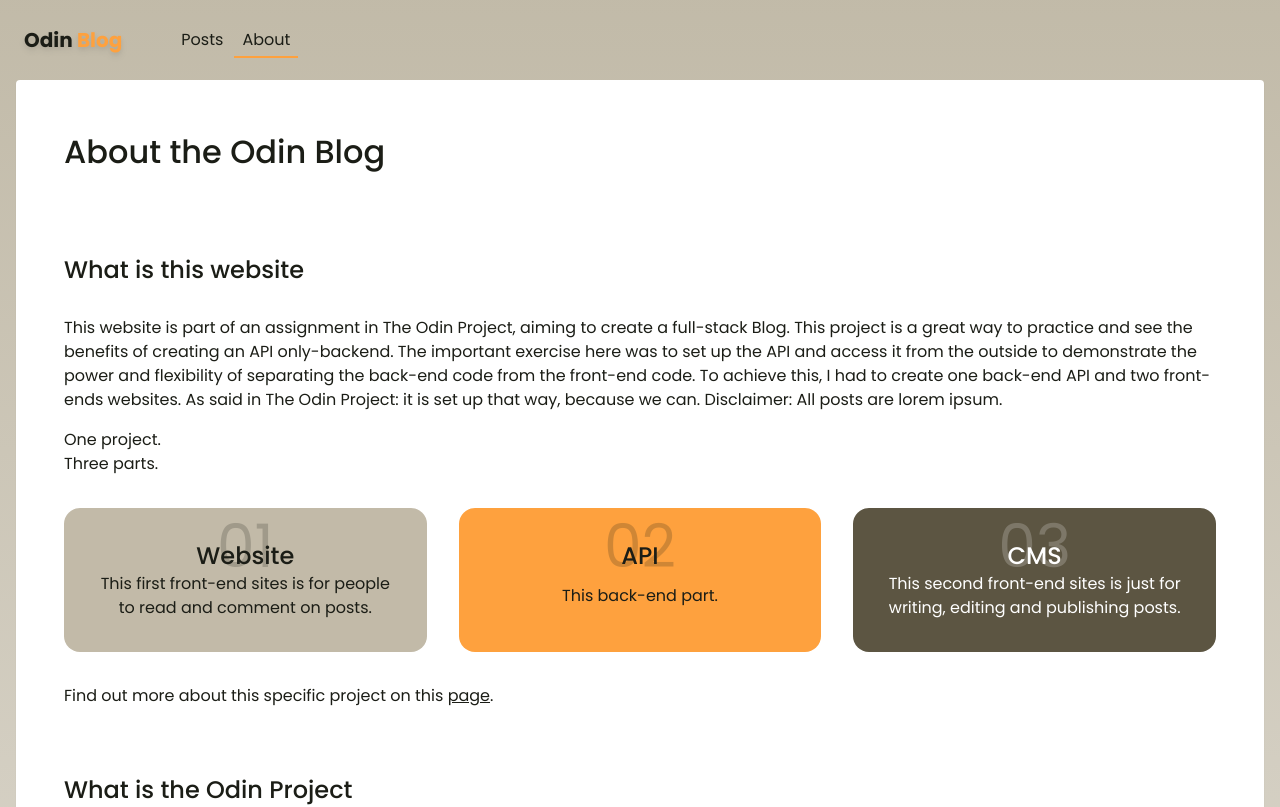
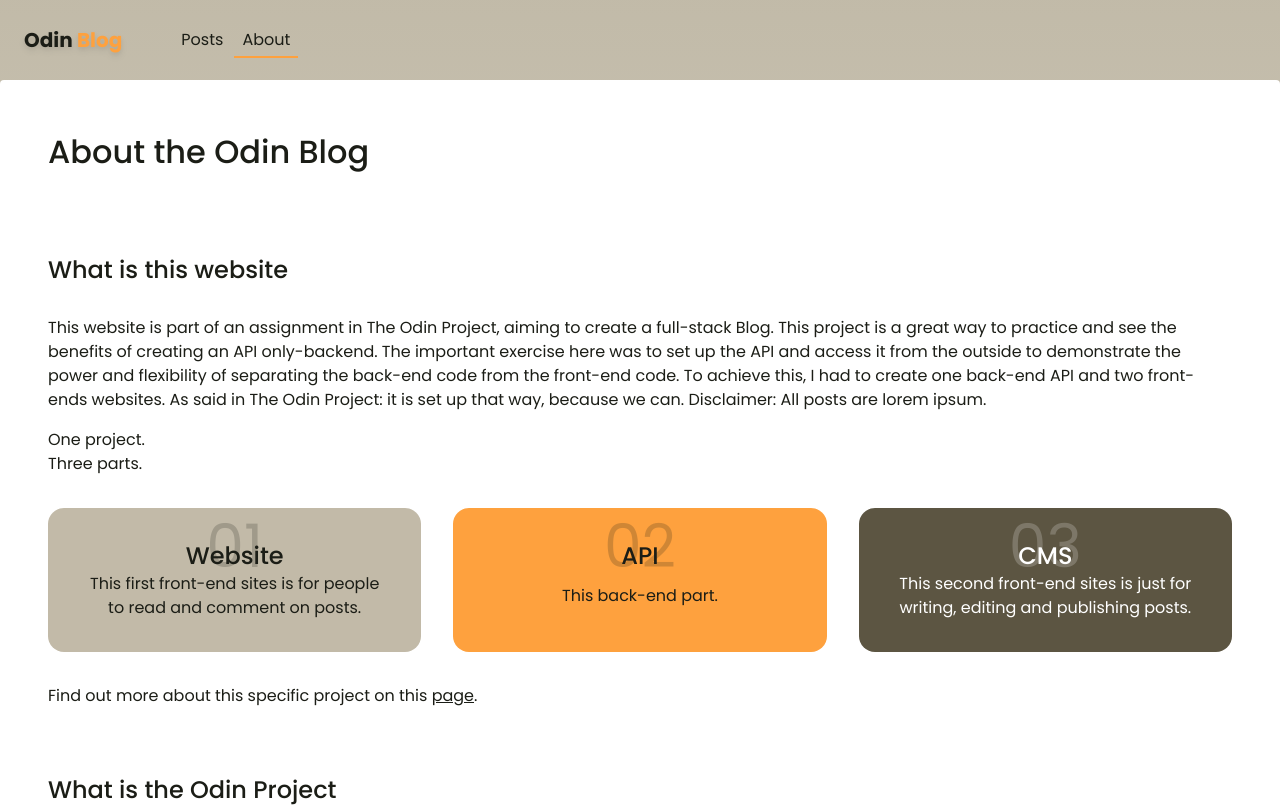
Before and after one commit to lj140542/odin-blog-website, a React (Vite) app: page /about in a window 1280 px wide. Shown: the top 807 px of the page. Built offline with nearby package versions, Linux system fonts and the light colour scheme.

Commit message:
Fixes the display of the main tag

```diff
--- a/src/App.tsx
+++ b/src/App.tsx
@@ -6,7 +6,7 @@ function App() {
   return (
     <>
       <Header />
-      <main className='flex flex-col items-center'>
+      <main className='flex flex-col w-full items-center'>
         <Outlet />
       </main>
       <Footer />
--- a/src/routes/About.tsx
+++ b/src/routes/About.tsx
@@ -7,7 +7,7 @@ function About() {
   });
 
   return (
-    <div id="about" className="flex flex-col gap-16 max-w-[1400px] py-12 px-12 bg-secondary text-secondary-foreground text-left
+    <div id="about" className="flex flex-col w-full gap-16 max-w-screen-xl py-12 px-12 bg-secondary text-secondary-foreground text-left
        lg:rounded lg:shadow-sm lg:mx-4">
       <h1 className="text-[2rem] font-medium">About the Odin Blog</h1>
       <section className="flex flex-col gap-4">
--- a/src/routes/PostsList.tsx
+++ b/src/routes/PostsList.tsx
@@ -30,8 +30,7 @@ export function PostsList() {
   }, []);
 
   return (
-    <div id="posts-list" className="flex flex-col gap-16 max-w-[1400px] min-h-[calc(100vh-100px)] py-12 px-4 lg:px-12 bg-secondary text-secondary-foreground text-left lg:rounded lg:shadow-sm lg:mx-4">
-
+    <div id="posts-list" className="flex flex-col w-full gap-16 max-w-screen-xl min-h-[calc(100vh-100px)] py-12 px-4 lg:px-12 bg-secondary text-secondary-foreground text-left lg:rounded lg:shadow-sm lg:mx-4">
       <section id="posts-container" className="grid lg:grid-cols-3 auto-rows-fr gap-4">
         {posts.length ?
           posts.map((post) => {
```
